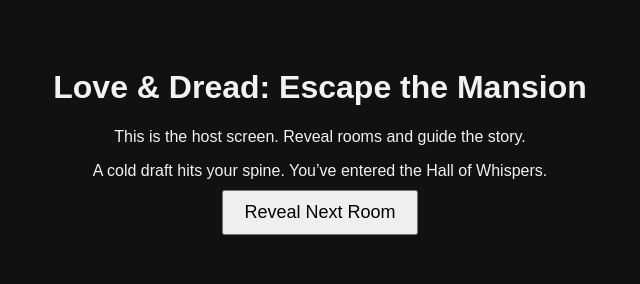
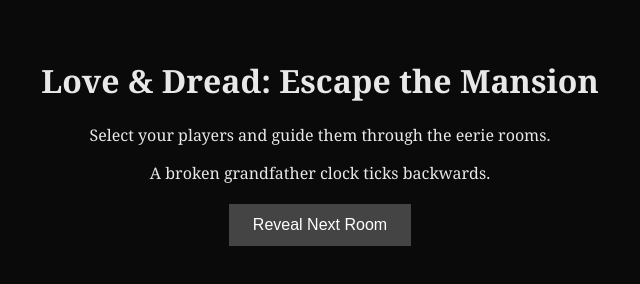
Before and after one commit to Tmanuk/love-and-dread, a plain HTML site: page index.html in a window 1280 px wide. Both pictures are taken after a click on the button "Reveal Next Room". Shown: the whole page, without its empty margins (320-960 px from the left). Drawn offline with Linux system fonts and the light colour scheme.

Commit message:
Add files via upload

```diff
--- a/index.html
+++ b/index.html
@@ -7,7 +7,7 @@
 </head>
 <body>
   <h1>Love & Dread: Escape the Mansion</h1>
-  <p>This is the host screen. Reveal rooms and guide the story.</p>
+  <p>Select your players and guide them through the eerie rooms.</p>
   <div id="room-event"></div>
   <button onclick="nextRoom()">Reveal Next Room</button>
   <script src="script.js"></script>
--- a/script.js
+++ b/script.js
@@ -1,39 +1,38 @@
 
-const rooms = [
-  "A cold draft hits your spine. You’ve entered the Hall of Whispers.",
-  "You find a note: 'The truth hides in plain sight.'",
-  "The chandelier swings... but no one's touched it.",
-  "Footsteps echo above. But there's no upstairs.",
-  "A mirror reflects someone who isn't there."
+let rooms = [
+  "A broken grandfather clock ticks backwards.",
+  "Shadows flicker — but the candles are still.",
+  "You hear your name whispered from behind a locked door.",
+  "The room smells like ash. There's no fire."
 ];
-let currentRoom = 0;
+let roomIndex = 0;
 
 function nextRoom() {
-  const eventBox = document.getElementById("room-event");
-  if (currentRoom < rooms.length) {
-    eventBox.textContent = rooms[currentRoom];
-    currentRoom++;
+  const event = document.getElementById("room-event");
+  if (roomIndex < rooms.length) {
+    event.textContent = rooms[roomIndex];
+    roomIndex++;
   } else {
-    eventBox.textContent = "The mansion begins to shake... you've reached the final room.";
+    event.textContent = "You’ve reached the heart of the mansion. It’s watching.";
   }
 }
 
 function rollDie() {
   const roll = Math.floor(Math.random() * 6) + 1;
-  document.getElementById("result").textContent = "You rolled: " + roll;
-  const emotion = ["Calm", "Tense", "Scared", "Angry", "Brave", "Frozen"][roll - 1];
-  document.getElementById("emotion").textContent = emotion;
+  const result = "You rolled a " + roll;
+  document.getElementById("roll-result").textContent = result;
+
+  if (roll <= 2) document.getElementById("fear").textContent = "High";
+  if (roll >= 5) document.getElementById("sanity").textContent = "Unstable";
 }
 
 function usePower() {
   const powers = [
-    "You sense hidden danger nearby.",
-    "You unlock a sealed door.",
-    "You see a ghostly memory play out.",
-    "You resist a terrifying illusion.",
-    "You vanish briefly from sight.",
-    "You restore calm to another player."
+    "You freeze time for one room event.",
+    "You shield another player from fear.",
+    "You summon a lost memory to guide you.",
+    "You vanish into the shadows temporarily."
   ];
-  const roll = Math.floor(Math.random() * powers.length);
-  document.getElementById("power-result").textContent = "Power used: " + powers[roll];
+  const power = powers[Math.floor(Math.random() * powers.length)];
+  document.getElementById("power-result").textContent = "Power used: " + power;
 }
--- a/style.css
+++ b/style.css
@@ -1,14 +1,17 @@
 
 body {
-  font-family: 'Arial', sans-serif;
-  background-color: #111;
-  color: #f2f2f2;
+  font-family: 'Georgia', serif;
+  background-color: #0a0a0a;
+  color: #e8e8e8;
   text-align: center;
-  padding: 40px;
+  padding: 30px;
 }
 button {
-  font-size: 18px;
-  padding: 10px 20px;
-  margin: 10px;
+  background-color: #444;
+  color: white;
+  border: none;
+  padding: 12px 24px;
+  font-size: 16px;
+  margin-top: 20px;
   cursor: pointer;
 }
```
Also changed, not shown: player.html (+3 -3 lines), 1 other file.
